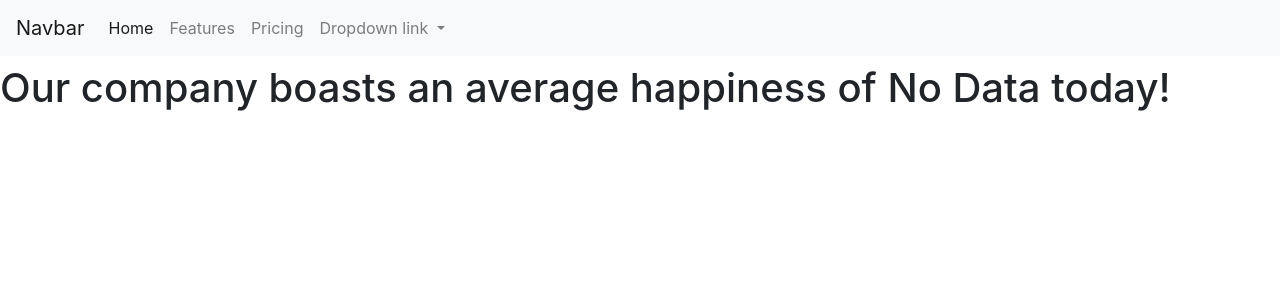
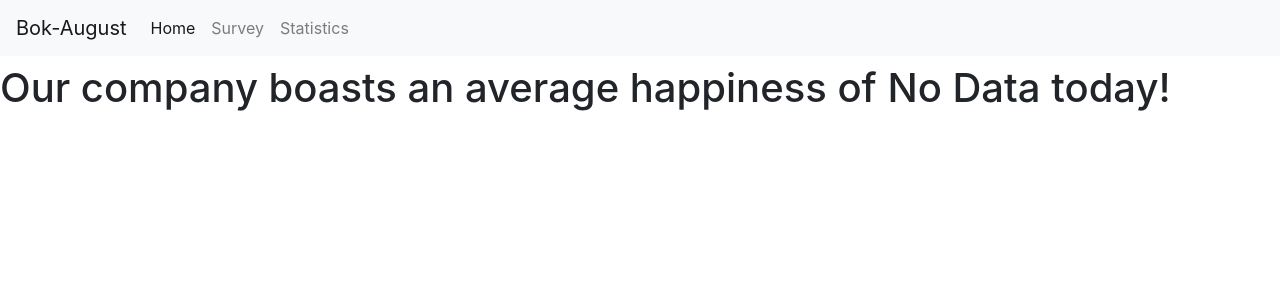
Before and after one commit to AugustDanell/Learning-Flask-Survey-Project, a Flask app: page / in a window 1280 px wide. Shown: the top 300 px of the page. Run offline with Flask 2, Linux system fonts and the light colour scheme; some libraries are stand-ins or nearby versions.

Commit message:
Updating base HTML

```diff
--- a/templates/base.html
+++ b/templates/base.html
@@ -7,30 +7,20 @@
 </head>
 <body>
     <nav class="navbar navbar-expand-lg navbar-light bg-light">
-  <a class="navbar-brand" href="#">Navbar</a>
+  <a class="navbar-brand" href="#">Bok-August</a>
   <button class="navbar-toggler" type="button" data-toggle="collapse" data-target="#navbarNavDropdown" aria-controls="navbarNavDropdown" aria-expanded="false" aria-label="Toggle navigation">
     <span class="navbar-toggler-icon"></span>
   </button>
   <div class="collapse navbar-collapse" id="navbarNavDropdown">
     <ul class="navbar-nav">
       <li class="nav-item active">
-        <a class="nav-link" href="#">Home <span class="sr-only">(current)</span></a>
+        <a class="nav-link" href="/">Home <span class="sr-only">(current)</span></a>
       </li>
       <li class="nav-item">
-        <a class="nav-link" href="#">Features</a>
+        <a class="nav-link" href="/survey">Survey</a>
       </li>
       <li class="nav-item">
-        <a class="nav-link" href="#">Pricing</a>
-      </li>
-      <li class="nav-item dropdown">
-        <a class="nav-link dropdown-toggle" href="#" id="navbarDropdownMenuLink" data-toggle="dropdown" aria-haspopup="true" aria-expanded="false">
-          Dropdown link
-        </a>
-        <div class="dropdown-menu" aria-labelledby="navbarDropdownMenuLink">
-          <a class="dropdown-item" href="#">Action</a>
-          <a class="dropdown-item" href="#">Another action</a>
-          <a class="dropdown-item" href="#">Something else here</a>
-        </div>
+        <a class="nav-link" href="/stats">Statistics</a>
       </li>
     </ul>
   </div>
```
